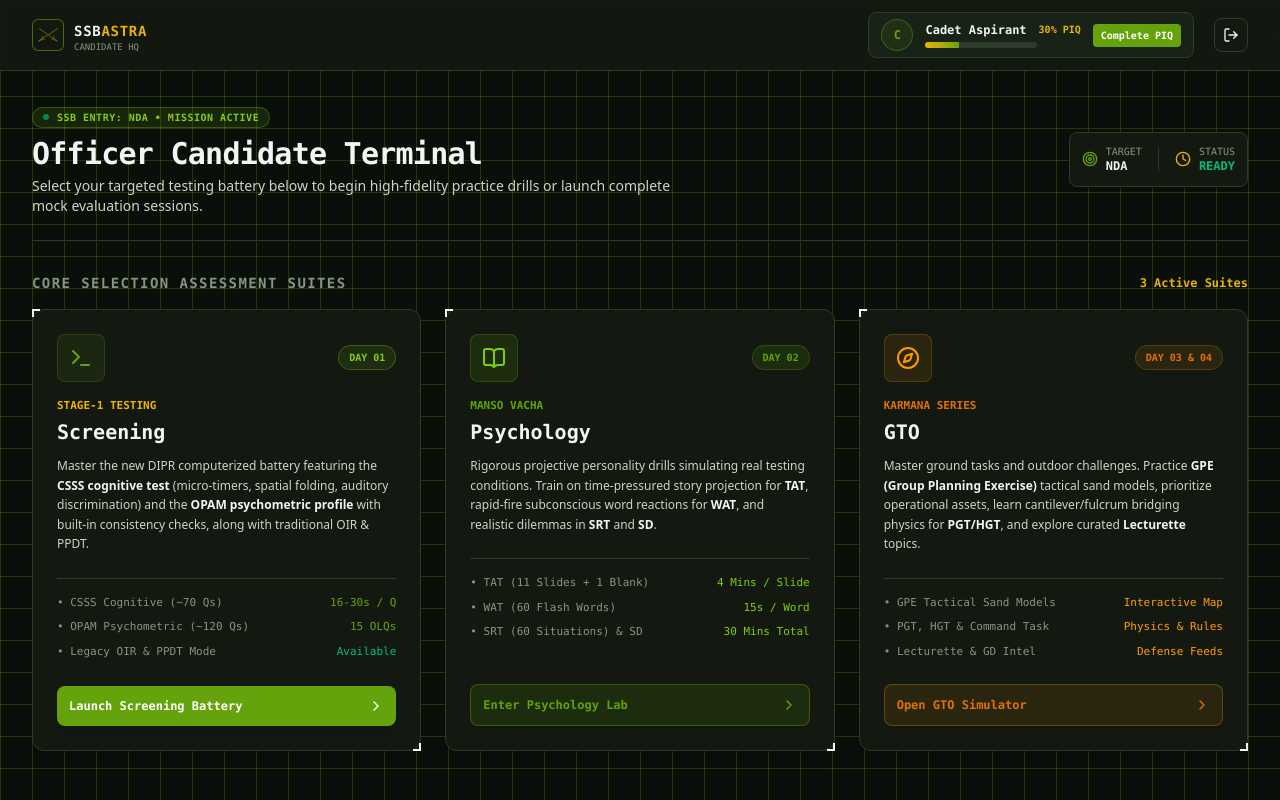
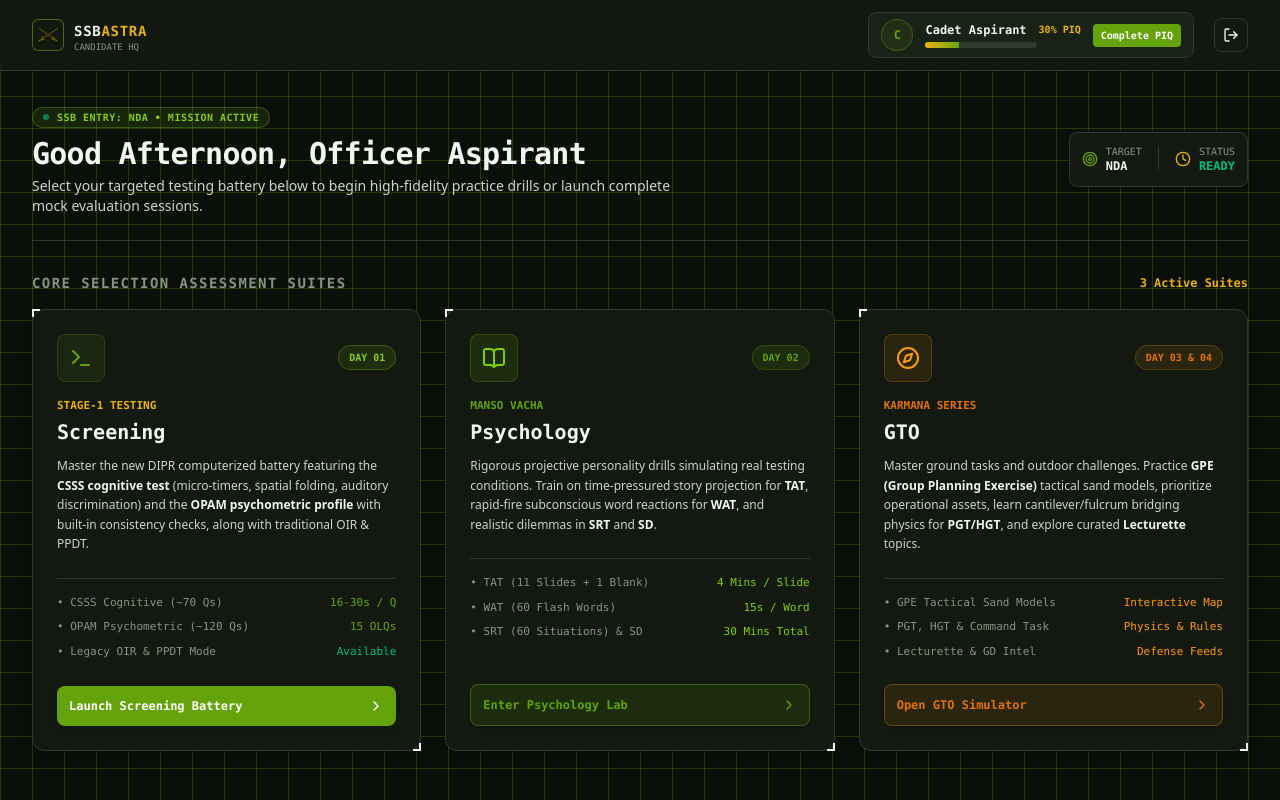
Before and after one commit to therohanrathee/SSB-Astra, a Next.js app: page /dashboard in a window 1280 px wide. Built offline with nearby package versions, Linux system fonts and the light colour scheme; no server answers.

Commit message:
feat: implement dynamic military greeting engine with time of day and future-ready gender salutation

```diff
--- a/src/app/dashboard/page.tsx
+++ b/src/app/dashboard/page.tsx
@@ -20,12 +20,14 @@ import {
 } from "lucide-react";
 import CrossedSwords from "@/components/CrossedSwords";
 import { supabase } from "@/lib/supabaseClient";
+import { getDynamicOfficerGreeting } from "@/lib/greeting";
 
 interface UserProfile {
   id: string;
   email: string;
   full_name: string;
   dob?: string;
+  gender?: string | null; // Future field: to be populated in Phase 3.5 PIQ completion
   target_entry?: string;
   profile_completion_pct: number;
 }
@@ -34,6 +36,7 @@ export default function DashboardPage() {
   const router = useRouter();
   const [profile, setProfile] = useState<UserProfile | null>(null);
   const [loading, setLoading] = useState(true);
+  const [greeting, setGreeting] = useState("Welcome, Future Officer");
 
   useEffect(() => {
     async function loadUser() {
@@ -41,13 +44,16 @@ export default function DashboardPage() {
         const { data: { user } } = await supabase.auth.getUser();
         if (!user) {
           // If no active session, show preview cadet
-          setProfile({
+          const demoProfile = {
             id: "demo-officer",
             email: "candidate@ssbastra.in",
             full_name: "Cadet Aspirant",
             target_entry: "NDA",
+            gender: null,
             profile_completion_pct: 30,
-          });
+          };
+          setProfile(demoProfile);
+          setGreeting(getDynamicOfficerGreeting(demoProfile.full_name, demoProfile.gender));
         } else {
           // Fetch user profile from Supabase
           const { data } = await supabase
@@ -58,14 +64,18 @@ export default function DashboardPage() {
 
           if (data) {
             setProfile(data);
+            setGreeting(getDynamicOfficerGreeting(data.full_name, data.gender));
           } else {
-            setProfile({
+            const fallbackProfile = {
               id: user.id,
               email: user.email || "",
               full_name: user.user_metadata?.full_name || "Cadet Aspirant",
               target_entry: user.user_metadata?.target_entry || "CDS",
+              gender: null,
               profile_completion_pct: 30,
-            });
+            };
+            setProfile(fallbackProfile);
+            setGreeting(getDynamicOfficerGreeting(fallbackProfile.full_name, fallbackProfile.gender));
           }
         }
       } catch (err) {
@@ -174,7 +184,7 @@ export default function DashboardPage() {
               SSB ENTRY: {profile?.target_entry || "NDA"} • MISSION ACTIVE
             </div>
             <h1 className="text-2xl sm:text-3xl font-extrabold text-[var(--fg-primary)] tracking-tight">
-              Officer Candidate Terminal
+              {greeting}
             </h1>
             <p className="text-xs sm:text-sm text-[var(--fg-secondary)] font-sans max-w-2xl mt-1">
               Select your targeted testing battery below to begin high-fidelity practice drills or launch complete mock evaluation sessions.
--- /dev/null
+++ b/src/lib/greeting.ts
@@ -0,0 +1,45 @@
+/**
+ * Helper to generate dynamic, military-inspired dashboard greetings based on:
+ * 1. Time of day (Morning / Afternoon / Evening)
+ * 2. Candidate Name or honorific title
+ * 3. Future-proof gender handling ('male' -> 'Gentleman', 'female' -> 'Lady', undefined -> neutral titles)
+ */
+export function getDynamicOfficerGreeting(fullName?: string, gender?: "male" | "female" | string | null): string {
+  // 1. Determine Time of Day
+  const hour = new Date().getHours();
+  let timeSalutation = "Good Morning";
+  if (hour >= 12 && hour < 17) {
+    timeSalutation = "Good Afternoon";
+  } else if (hour >= 17 || hour < 4) {
+    timeSalutation = "Good Evening";
+  }
+
+  // 2. Candidate First Name
+  const firstName = fullName?.trim() ? fullName.trim().split(" ")[0] : null;
+
+  // 3. Assemble pool of titles
+  const pool: string[] = [];
+
+  // Always available title variants
+  if (firstName) {
+    pool.push(firstName);
+  }
+  pool.push("Future Officer");
+  pool.push("Officer Aspirant");
+  pool.push("Cadet");
+
+  // Gender-specific titles (only unlocked if gender is populated in PIQ)
+  if (gender) {
+    const g = gender.toLowerCase();
+    if (g === "male" || g === "m") {
+      pool.push("Gentleman");
+    } else if (g === "female" || g === "f") {
+      pool.push("Lady");
+    }
+  }
+
+  // 4. Randomly pick one title from the eligible pool
+  const chosenTitle = pool[Math.floor(Math.random() * pool.length)];
+
+  return `${timeSalutation}, ${chosenTitle}`;
+}
```
Also changed, not shown: 1 other file (tests, documents, lock files or other folders).
